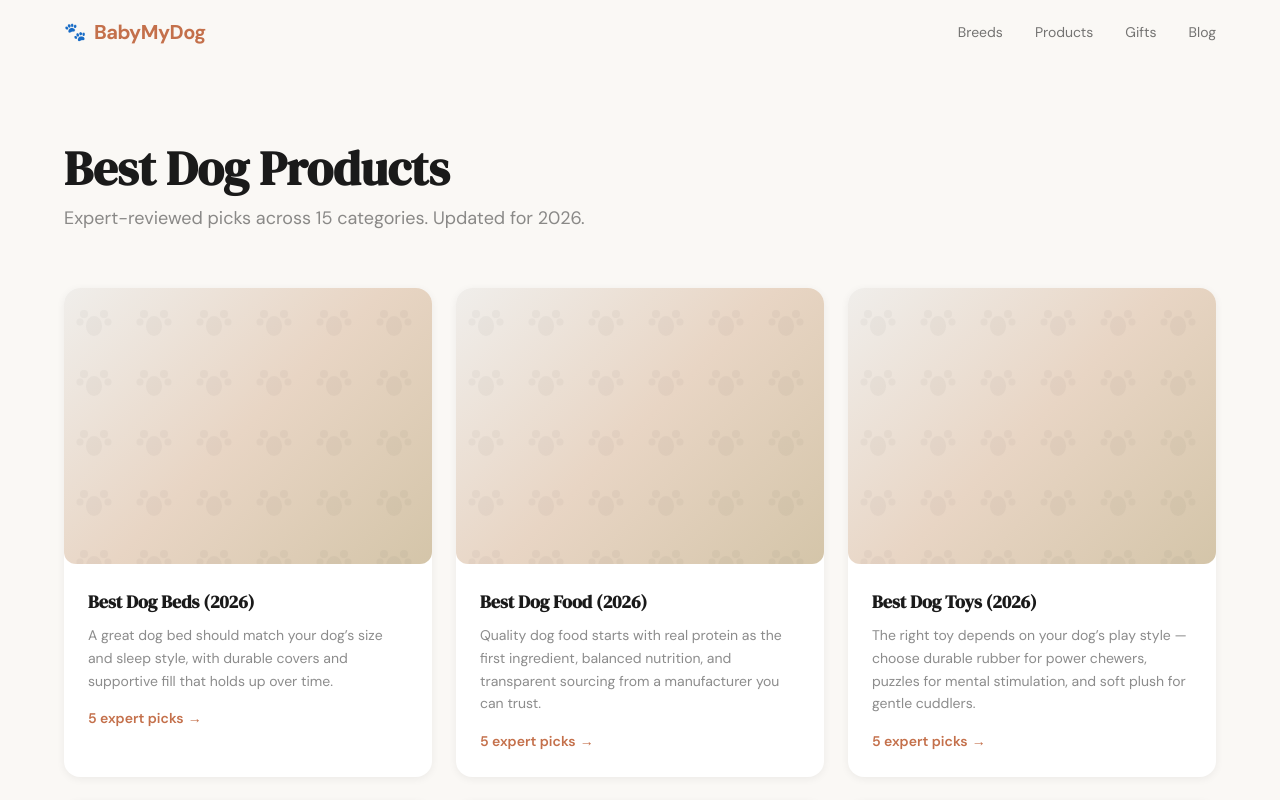
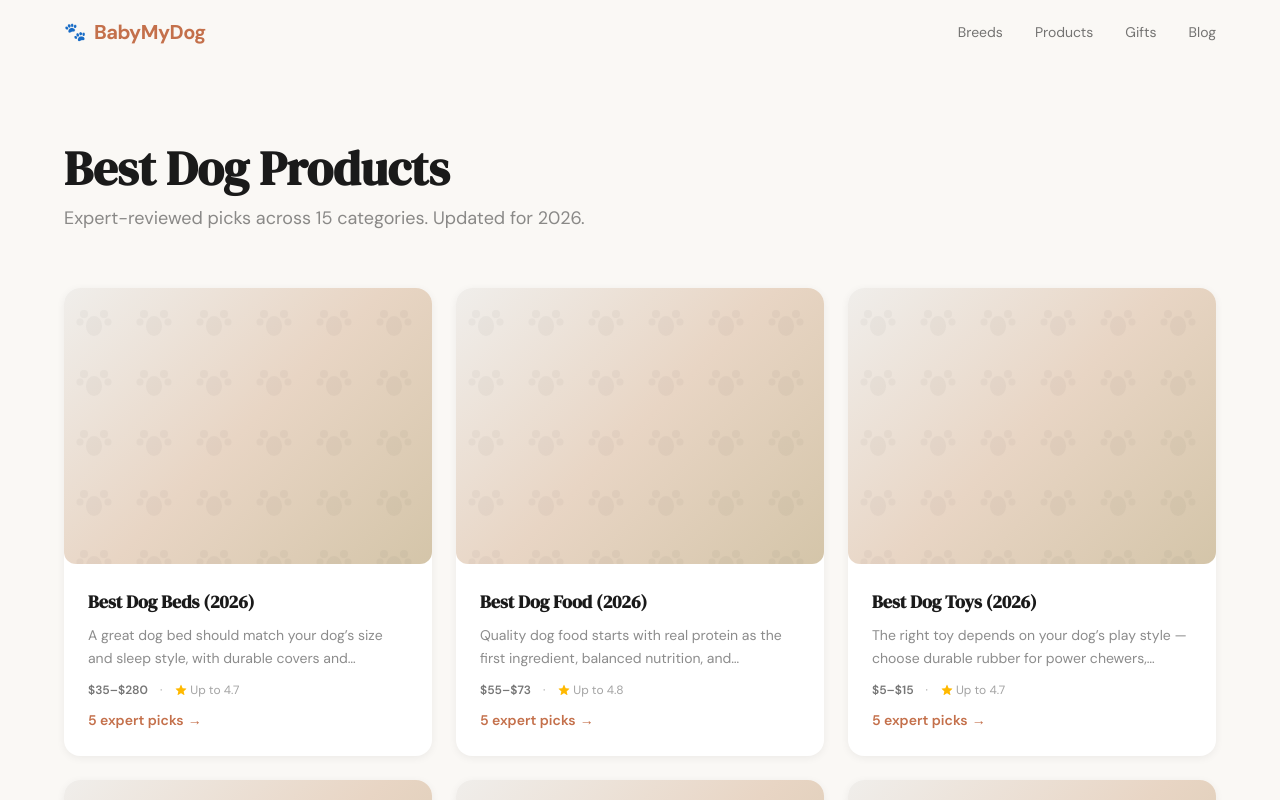
Before and after one commit to GlobalAiBots/babymydog, a Next.js app: page /best in a window 1280 px wide. Shown: the top 800 px of the page. Built offline with nearby package versions, Linux system fonts and the light colour scheme.

Commit message:
Add price range and top rating to best products index cards
Each category card now shows price range (e.g. $8–$280) and top
star rating to help users decide which category to browse.

Co-Authored-By: Claude Opus 4.6 (1M context) <noreply@anthropic.com>

```diff
--- a/src/app/best/page.tsx
+++ b/src/app/best/page.tsx
@@ -18,7 +18,12 @@ export default function BestPage() {
         <p className="text-[#1A1A1A]/50 text-lg mb-14">Expert-reviewed picks across {productCategories.length} categories. Updated for 2026.</p>
 
         <div className="grid grid-cols-1 sm:grid-cols-2 lg:grid-cols-3 gap-6">
-          {productCategories.map(c => (
+          {productCategories.map(c => {
+            const prices = c.picks.map(p => parseFloat(p.price.replace('$', '').replace(',', '')));
+            const minPrice = Math.min(...prices);
+            const maxPrice = Math.max(...prices);
+            const topRating = Math.max(...c.picks.map(p => p.rating));
+            return (
               <Link
                 key={c.slug}
                 href={`/best/${c.slug}`}
@@ -28,13 +33,22 @@ export default function BestPage() {
                 <ImagePlaceholder id={`best-cat-${c.slug}`} alt={c.title} aspect="landscape" className="rounded-none" />
                 <div className="p-6">
                   <h2 className="font-bold text-[#1A1A1A] text-lg group-hover:text-[#C4704B] transition">{c.title}</h2>
-                <p className="text-[#1A1A1A]/50 text-sm mt-2 leading-relaxed">{c.description}</p>
-                <p className="text-[#C4704B] text-sm font-semibold mt-4 inline-flex items-center gap-1">
+                  <p className="text-[#1A1A1A]/50 text-sm mt-2 leading-relaxed line-clamp-2">{c.description}</p>
+                  <div className="flex items-center gap-3 mt-3 text-xs text-[#1A1A1A]/40">
+                    <span className="font-semibold text-[#1A1A1A]/60">${minPrice.toFixed(0)}&ndash;${maxPrice.toFixed(0)}</span>
+                    <span>&middot;</span>
+                    <span className="inline-flex items-center gap-0.5">
+                      <svg className="w-3.5 h-3.5 text-amber-400" fill="currentColor" viewBox="0 0 24 24"><path d="M11.48 3.499a.562.562 0 011.04 0l2.125 5.111a.563.563 0 00.475.345l5.518.442c.499.04.701.663.321.988l-4.204 3.602a.563.563 0 00-.182.557l1.285 5.385a.562.562 0 01-.84.61l-4.725-2.885a.563.563 0 00-.586 0L6.982 20.54a.562.562 0 01-.84-.61l1.285-5.386a.562.562 0 00-.182-.557l-4.204-3.602a.563.563 0 01.321-.988l5.518-.442a.563.563 0 00.475-.345L11.48 3.5z" /></svg>
+                      Up to {topRating}
+                    </span>
+                  </div>
+                  <p className="text-[#C4704B] text-sm font-semibold mt-3 inline-flex items-center gap-1">
                     {c.picks.length} expert picks <span className="group-hover:translate-x-1 transition-transform inline-block">&rarr;</span>
                   </p>
                 </div>
               </Link>
-          ))}
+            );
+          })}
         </div>
       </div>
     </div>
```
Lines whose indentation alone changed are shown as unchanged.
